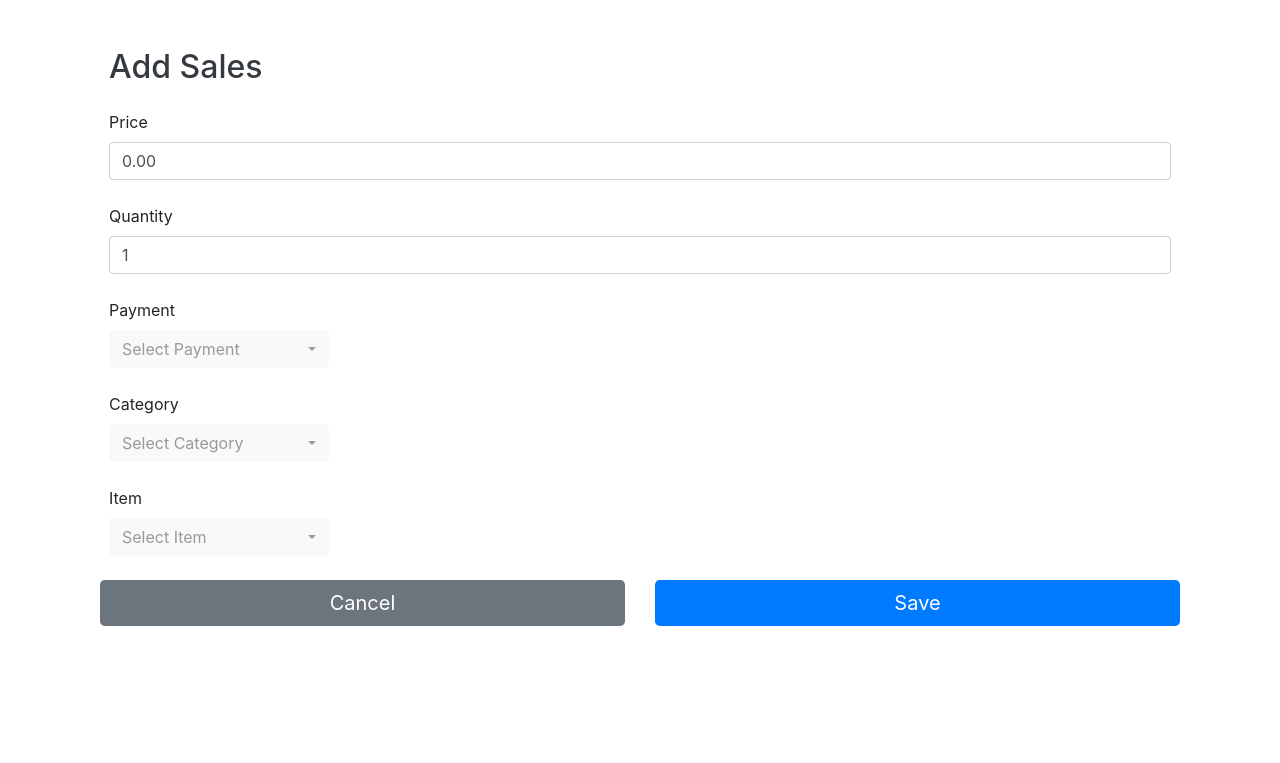
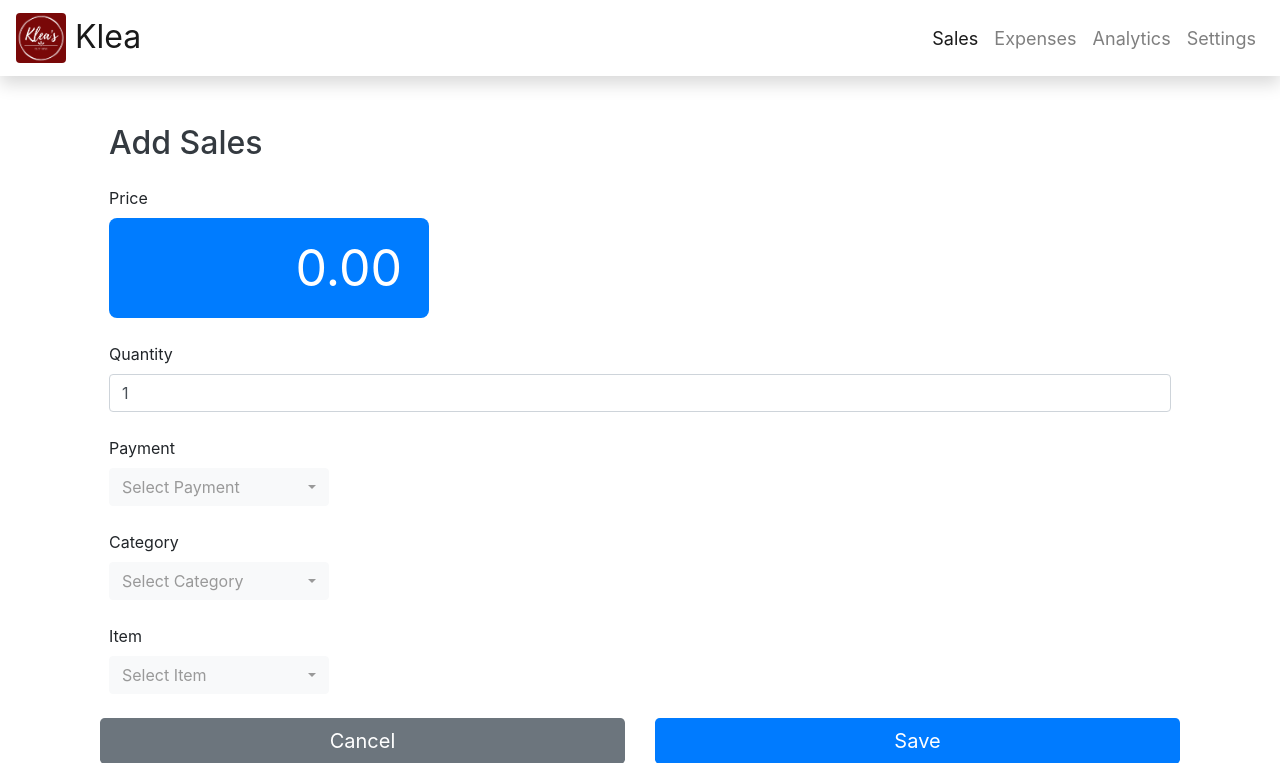
Before and after one commit to fvea/kleas-web-app, a Django app: page / in a window 1280 px wide. Shown: the top 763 px of the page. Run offline with Django 4.2, Linux system fonts and the light colour scheme; data that the repository does not hold is empty.

Commit message:
navbar-initial

```diff
--- a/sales/static/sales/css/sample.css
+++ b/sales/static/sales/css/sample.css
@@ -9,3 +9,14 @@
     width: 320px;
     height: 100px;
 }
+
+.logo {
+    font-size: xx-large;
+    font-family: Inter, Arial;
+}
+
+.navbar_selection {
+    font-size: large;
+    text-align: end;
+    font-family: Inter, Arial;
+}
--- a/templates/base.html
+++ b/templates/base.html
@@ -11,15 +11,45 @@
 
     <title>Kleas</title>
 
-    <!-- Bootstrap4 jsDelivr CSS -->
+    <!-- Bootstrap4 jsD elivr CSS -->
     <link rel="stylesheet" href="https://cdn.jsdelivr.net/npm/bootstrap@4.6.2/dist/css/bootstrap.min.css" integrity="sha384-xOolHFLEh07PJGoPkLv1IbcEPTNtaed2xpHsD9ESMhqIYd0nLMwNLD69Npy4HI+N" crossorigin="anonymous">
     <!-- bootstrap-select compiled and minified CSS -->
     <link rel="stylesheet" href="https://cdn.jsdelivr.net/npm/bootstrap-select@1.13.14/dist/css/bootstrap-select.min.css">
     <!-- sample.css -->
-    <link rel="stylesheet" href="{% static 'sales/sample.css' %}">
+    <link rel="stylesheet" href="{% static 'sales/css/sample.css' %}">
 
 </head>
 <body>
+    <!--Nav Bar-->
+    <header class="header">
+        <nav class="navbar navbar-expand-lg navbar-light bg-white shadow">
+
+            <a class="navbar-brand mr-auto logo" href="#">
+                <img src="{% static 'drawable/kleas_logo.png' %}" alt="Klea's logo" width="50" height="50"
+                    class="d-inline-block align-top rounded"/>
+            Klea</a>
+            <button class="navbar-toggler" type="button" data-toggle="collapse" data-target="#navbarNav" aria-controls="navbarNav" aria-expanded="false" aria-label="Toggle navigation">
+                <span class="navbar-toggler-icon"></span>
+            </button>
+            <div class="collapse navbar-collapse" id="navbarNav">
+                <ul class="navbar-nav ml-auto text-right navbar_selection">
+                    <li class="nav-item">
+                        <a class="nav-link active" aria-current="page" href="#">Sales</a>
+                    </li>
+                    <li class="nav-item">
+                        <a class="nav-link" href="#">Expenses</a>
+                    </li>
+                    <li class="nav-item">
+                        <a class="nav-link" href="#">Analytics</a>
+                    </li>
+                    <li class="nav-item">
+                        <a class="nav-link" href="#">Settings</a>
+                    </li>
+                </ul>
+
+            </div>
+        </nav>
+    </header>
     <div class="container">
     {% block content %}
     {% endblock %}
```
